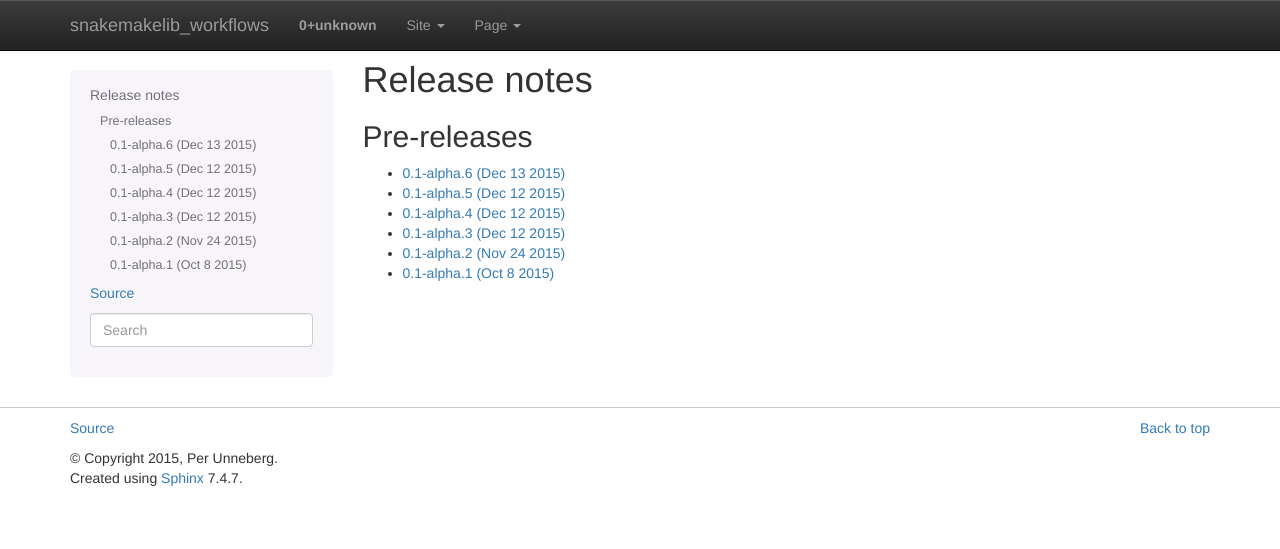
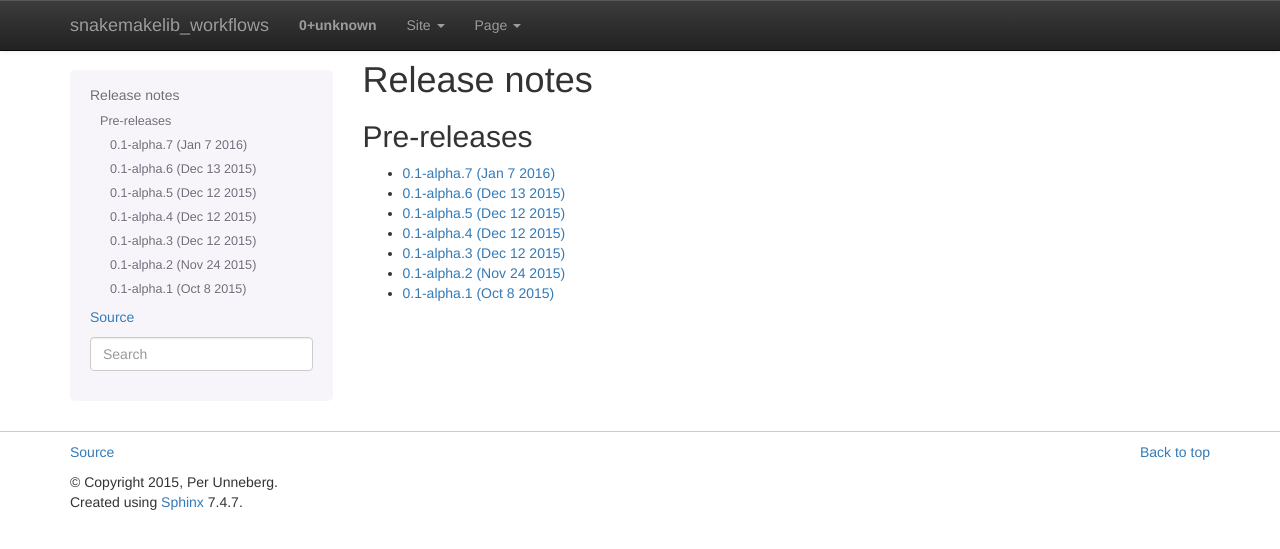
Before and after one commit to percyfal/snakemakelib-workflows, a Sphinx documentation site: the page built from sphinx/source/docs/release_notes.rst, in a window 1280 px wide. Shown: the top 549 px of the page. Built offline with Sphinx 7.4.7, drawn with Linux system fonts in a browser that asks for light colours.

```diff
--- a/setup.py
+++ b/setup.py
@@ -95,6 +95,7 @@ setup(
     packages=[
         'snakemakelib_workflows',
         'snakemakelib_workflows.atacseq',
+        'snakemakelib_workflows.atacseq.app',
         'snakemakelib_workflows.scrnaseq',
         'snakemakelib_workflows.scrnaseq.app',
     ],
--- a/sphinx/source/docs/release_notes.rst
+++ b/sphinx/source/docs/release_notes.rst
@@ -11,6 +11,7 @@ Pre-releases
 .. toctree::
     :maxdepth: 1
 
+    releases/0.1-alpha.7
     releases/0.1-alpha.6
     releases/0.1-alpha.5
     releases/0.1-alpha.4
--- /dev/null
+++ b/sphinx/source/docs/releases/0.1-alpha.7.rst
@@ -0,0 +1,4 @@
+0.1-alpha.7 (Jan 7 2016)
+=========================
+
+Hotfix (#8): import atacseq.app
```
